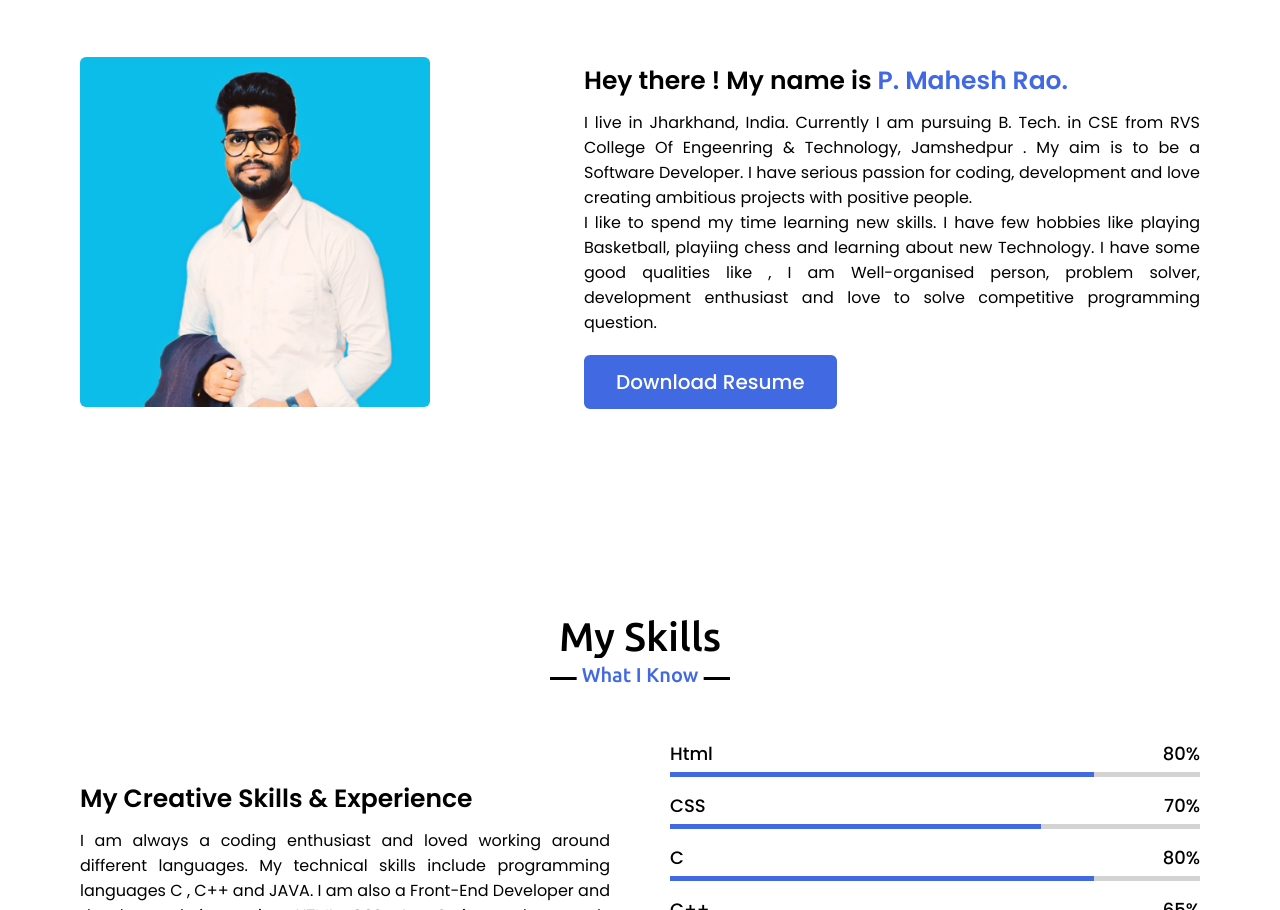
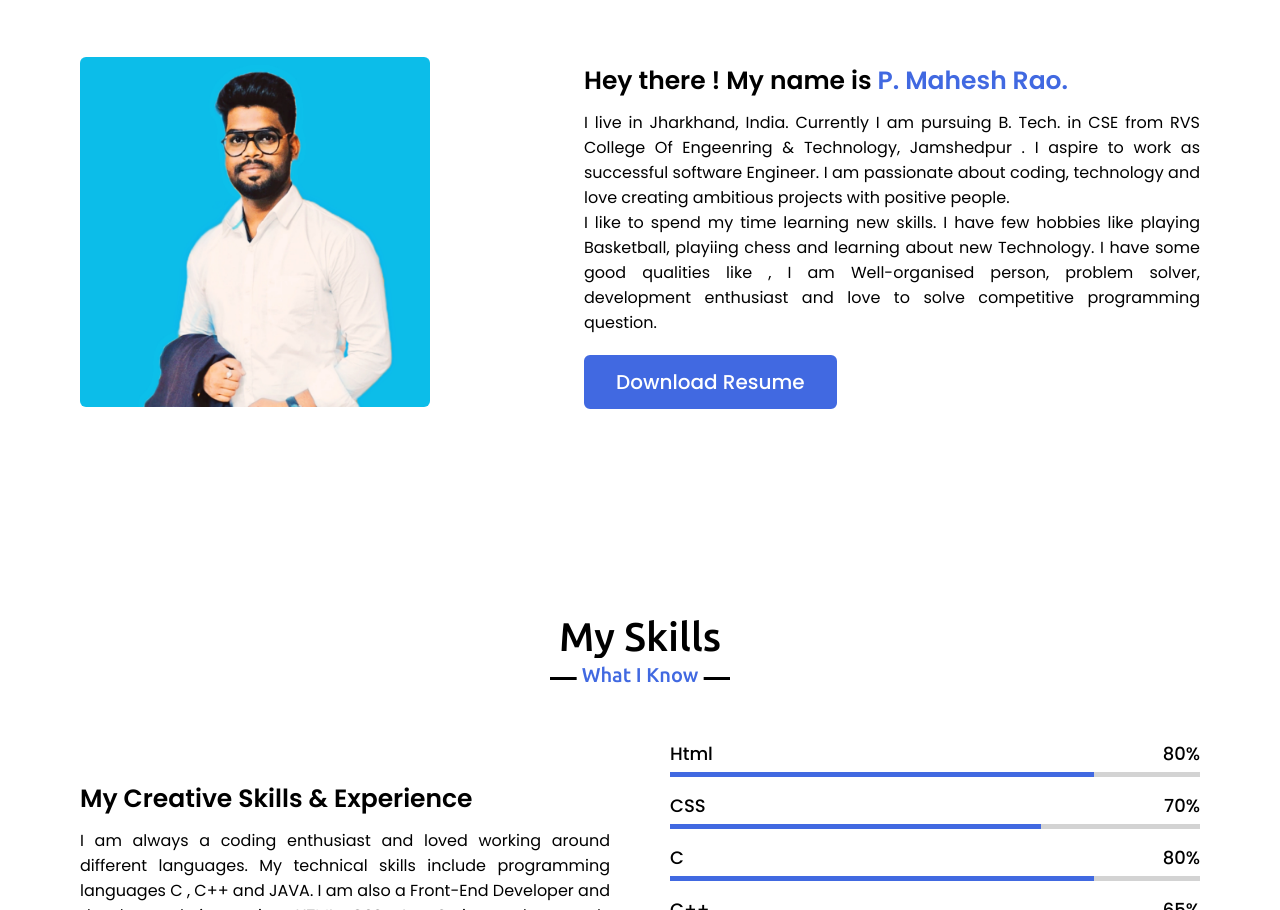
Before and after one commit to PMaheshRao/My-Portfolio, a plain HTML site: page index.html in a window 1280 px wide. Shown: the part 969-1879 px from the top of the page. Drawn offline with nearby package versions, Linux system fonts and the light colour scheme.

Commit message:
Second update in Html file
About Section correction.

```diff
--- a/index.html
+++ b/index.html
@@ -78,7 +78,7 @@
                     <div class="text">
                         <!-- <h2 style="font-weight: 400;">Welcome</h2> -->
                           Hey there ! My name is  <span>P. Mahesh Rao.</span></div>
-                    <p>I live in Jharkhand, India. Currently I am pursuing B. Tech. in CSE from RVS College Of Engeenring & Technology, Jamshedpur . My aim is to be a Software Developer. I have serious passion for coding, development and love creating ambitious projects with positive people. <br>
+                    <p>I live in Jharkhand, India. Currently I am pursuing B. Tech. in CSE from RVS College Of Engeenring & Technology, Jamshedpur . I aspire to work as successful software Engineer. I am passionate about coding, technology and love creating ambitious projects with positive people. <br>
                     I like to spend my time learning new skills.
                     I have few hobbies like playing Basketball, playiing chess and learning about new Technology.
                     I have some good qualities like , I am Well-organised person, problem solver, development enthusiast and love to solve competitive programming question.
```
